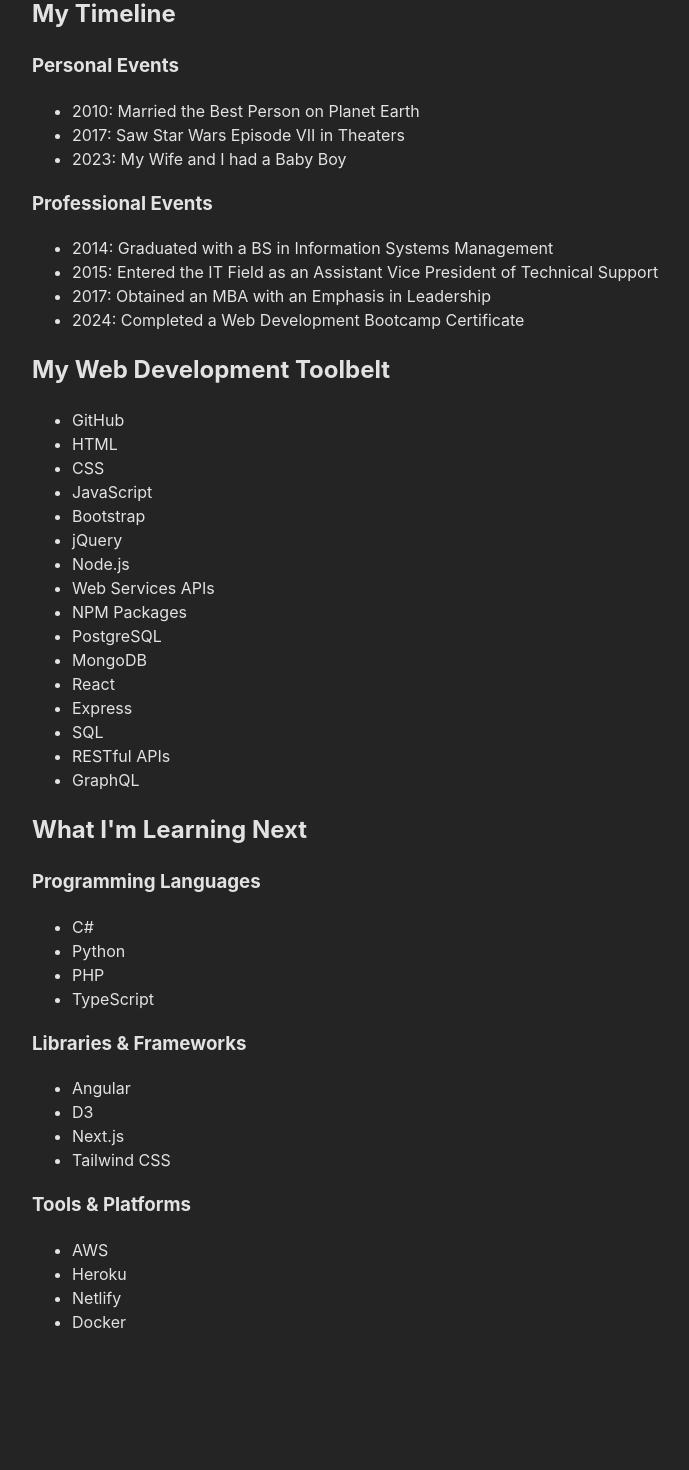
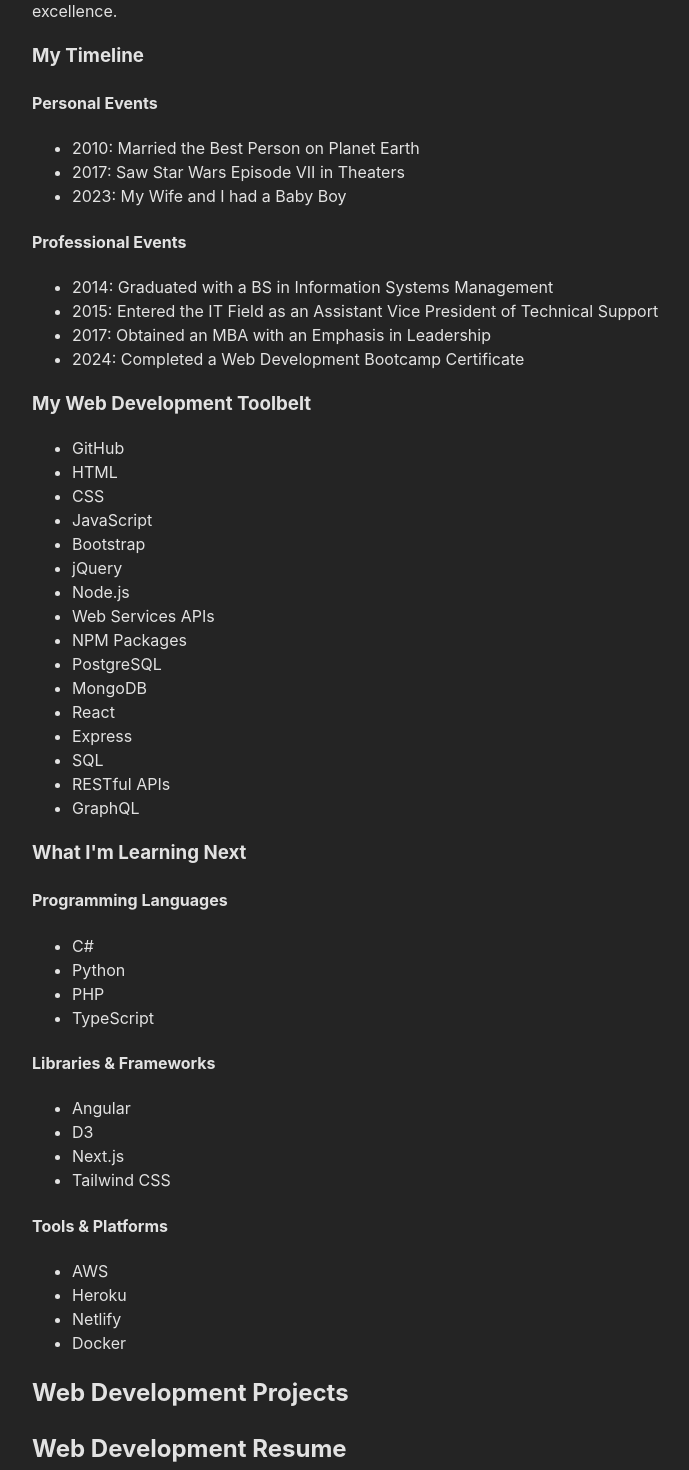
Before and after one commit to jheersink8/Portfolio-jrh, a React (Vite) app in the folder Portfolio-JRH/: page / in a window 1280 px wide. Shown: the part 860-2330 px from the top of the page, without its empty margins (6-695 px from the left). Before the commit the page ends 2224 px from the top, so only its background shows below. Built offline with nearby package versions, Linux system fonts and the light colour scheme.

Commit message:
90 percent of content built out

```diff
--- a/Portfolio-JRH/src/App.jsx
+++ b/Portfolio-JRH/src/App.jsx
@@ -1,10 +1,17 @@
 import './App.css'
-import Sketch from './components/Sketch'
+
+import Welcome from './components/Portfolio/Welcome'
+import AboutMe from './components/Portfolio/AboutMe'
+import Projects from './components/Portfolio/Projects'
+import Resume from './components/Portfolio/Resume'
 
 function App() {
   return (
     <>
-      <Sketch />
+      <Welcome />
+      <AboutMe />
+      <Projects />
+      <Resume />
     </>
   )
 }
--- /dev/null
+++ b/Portfolio-JRH/src/components/Portfolio/AboutMe.jsx
@@ -0,0 +1,20 @@
+import Bio from './AboutMeComponents/Bio';
+import Timeline from './AboutMeComponents/Timeline';
+import Skills from './AboutMeComponents/Skills'
+import Future from './AboutMeComponents/Future'
+
+
+export default function AboutMe() {
+    return (
+        <>
+            {/* About Me */}
+            <div>
+                <h2>About Me</h2>
+                <Bio />
+                <Timeline />
+                <Skills />
+                <Future />
+            </div>
+        </>
+    )
+};
--- /dev/null
+++ b/Portfolio-JRH/src/components/Portfolio/AboutMeComponents/Bio.jsx
@@ -0,0 +1,12 @@
+export default function Bio() {
+    return (
+        <>
+            {/* Bio */}
+            <h3>Who I Am</h3>
+
+            <p>I am an IT leader and full-stack web developer with over nine years of experience in technical support management and leadership. My passion lies in leveraging technology to solve business challenges and improve user experiences. I’ve developed a deep understanding of what end users need and how to create intuitive, user-centered digital solutions. Alongside my technical skills in web development, I’m experienced in managing cross-functional teams, implementing IT strategies, and driving large-scale projects.</p>
+
+            <p>I hold a BA in Information Systems Management, a Master’s degree in Business Administration, and a Full-Stack Web Development Certificate from Denver University. Whether leading IT teams or building web solutions, my goal is to deliver value through innovation, strategic thinking, and a commitment to excellence.</p>
+        </>
+    )
+};
--- /dev/null
+++ b/Portfolio-JRH/src/components/Portfolio/AboutMeComponents/Future.jsx
@@ -0,0 +1,32 @@
+export default function Future() {
+    return (
+        <>
+            {/* Future Development */}
+            <h3>What I'm Learning Next</h3>
+
+            <h4>Programming Languages</h4>
+            <ul>
+                <li>C#</li>
+                <li>Python</li>
+                <li>PHP</li>
+                <li>TypeScript</li>
+            </ul>
+
+            <h4>Libraries & Frameworks</h4>
+            <ul>
+                <li>Angular</li>
+                <li>D3</li>
+                <li>Next.js</li>
+                <li>Tailwind CSS</li>
+            </ul>
+
+            <h4>Tools & Platforms</h4>
+            <ul>
+                <li>AWS</li>
+                <li>Heroku</li>
+                <li>Netlify</li>
+                <li>Docker</li>
+            </ul>
+        </>
+    );
+};
--- /dev/null
+++ b/Portfolio-JRH/src/components/Portfolio/AboutMeComponents/Skills.jsx
@@ -0,0 +1,30 @@
+export default function Skills() {
+    return (
+        <>
+            {/* Skills */}
+            <h3>My Web Development Toolbelt</h3>
+            <ul>
+                <li>GitHub</li>
+                <li>HTML</li>
+                <li>CSS</li>
+                <li>JavaScript</li>
+
+                <li>Bootstrap</li>
+                <li>jQuery</li>
+                <li>Node.js</li>
+                <li>Web Services APIs </li>
+
+                <li>NPM Packages</li>
+                <li>PostgreSQL</li>
+                <li>MongoDB</li>
+                <li>React</li>
+
+                <li>Express</li>
+                <li>SQL</li>
+                <li>RESTful APIs</li>
+                <li>GraphQL</li>
+            </ul>
+
+        </>
+    );
+};
--- /dev/null
+++ b/Portfolio-JRH/src/components/Portfolio/AboutMeComponents/Timeline.jsx
@@ -0,0 +1,22 @@
+export default function Timeline() {
+    return (
+        <>
+            {/* Timeline */}
+            <h3>My Timeline</h3>
+            <h4>Personal Events</h4>
+            <ul>
+                <li>2010: Married the Best Person on Planet Earth</li>
+                <li>2017: Saw Star Wars Episode VII in Theaters</li>
+                <li>2023: My Wife and I had a Baby Boy</li>
+            </ul>
+
+            <h4>Professional Events</h4>
+            <ul>
+                <li>2014: Graduated with a BS in Information Systems Management</li>
+                <li>2015: Entered the IT Field as an Assistant Vice President of Technical Support</li>
+                <li>2017: Obtained an MBA with an Emphasis in Leadership</li>
+                <li>2024: Completed a Web Development Bootcamp Certificate</li>
+            </ul>
+        </>
+    );
+};
--- /dev/null
+++ b/Portfolio-JRH/src/components/Portfolio/Projects.jsx
@@ -0,0 +1,14 @@
+export default function Projects() {
+    return (
+        <>
+            {/* Projects */}
+            <div>
+                <h2>Web Development Projects</h2>
+
+
+                {/* I need project types that are each a component. For sure 'School Projects,' 'APIs,' 'Games,' and 'Misc Tools.' I need each component for each category to be descriptive? IDK. Play with this.*/}
+
+            </div>
+        </>
+    );
+};
--- /dev/null
+++ b/Portfolio-JRH/src/components/Portfolio/Resume.jsx
@@ -0,0 +1,14 @@
+export default function Resume() {
+    return (
+        <>
+            {/* Resume */}
+            <div>
+                <h2>Web Development Resume</h2>
+                <embed src='\src\assets\Heersink - Jordan (Resume) .pdf' type="application/pdf" width='800' height='1000'></embed>
+
+                <h2>IT Leadership Resume</h2>
+                <embed src='\src\assets\Resume - Jordan Heersink.pdf' type="application/pdf" width='800' height='1000'></embed>
+            </div>
+        </>
+    )
+};
--- /dev/null
+++ b/Portfolio-JRH/src/components/Portfolio/Welcome.jsx
@@ -0,0 +1,15 @@
+export default function Welcome() {
+    return (
+        <>
+            {/* Welcome */}
+            <div>
+
+                <h1>Hello. My name is Jordan Heersink. Thank you so much for visiting my site! Please scroll down to learn more about me, and use the navigation buttons to access more of my web development resources.!</h1>
+                <img
+                    src='\src\assets\lightHeadshot.jpg'
+                    width='500'
+                ></img>
+            </div>
+        </>
+    )
+};
--- a/Portfolio-JRH/src/components/Sketch.jsx
+++ /dev/null
@@ -1,102 +0,0 @@
-export default function Sketch() {
-    return (
-        <>
-            {/* Welcome */}
-            <div>
-
-                <h1>Hello. My name is Jordan Heersink. Thank you so much for visiting my site! Please scroll down to learn more about me, and use the navigation buttons to access more of my web development resources.!</h1>
-                <img
-                    src='\src\assets\lightHeadshot.jpg'
-                    width='500'
-                ></img>
-            </div>
-
-            {/* About Me */}
-            <div>
-                {/* Bio */}
-                <h2>Who I Am</h2>
-                <p>I am an IT leader and full-stack web developer with over nine years of experience in technical support management and leadership. My passion lies in leveraging technology to solve business challenges and improve user experiences. I’ve developed a deep understanding of what end users need and how to create intuitive, user-centered digital solutions. Alongside my technical skills in web development, I’m experienced in managing cross-functional teams, implementing IT strategies, and driving large-scale projects.</p>
-                <p>I hold a BA in Information Systems Management, a Master’s degree in Business Administration, and a Full-Stack Web Development Certificate from Denver University. Whether leading IT teams or building web solutions, my goal is to deliver value through innovation, strategic thinking, and a commitment to excellence.</p>
-
-                {/* Timeline */}
-                <h2>My Timeline</h2>
-                <h3>Personal Events</h3>
-                <ul>
-                    <li>2010: Married the Best Person on Planet Earth</li>
-                    <li>2017: Saw Star Wars Episode VII in Theaters</li>
-                    <li>2023: My Wife and I had a Baby Boy</li>
-                </ul>
-
-                <h3>Professional Events</h3>
-                <ul>
-                    <li>2014: Graduated with a BS in Information Systems Management</li>
-                    <li>2015: Entered the IT Field as an Assistant Vice President of Technical Support</li>
-                    <li>2017: Obtained an MBA with an Emphasis in Leadership</li>
-                    <li>2024: Completed a Web Development Bootcamp Certificate</li>
-                </ul>
-                {/* Skills */}
-                <h2>My Web Development Toolbelt</h2>
-                <ul>
-                    <li>GitHub</li>
-                    <li>HTML</li>
-                    <li>CSS</li>
-                    <li>JavaScript</li>
-
-                    <li>Bootstrap</li>
-                    <li>jQuery</li>
-                    <li>Node.js</li>
-                    <li>Web Services APIs </li>
-
-                    <li>NPM Packages</li>
-                    <li>PostgreSQL</li>
-                    <li>MongoDB</li>
-                    <li>React</li>
-
-                    <li>Express</li>
-                    <li>SQL</li>
-                    <li>RESTful APIs</li>
-                    <li>GraphQL</li>
-                </ul>
-
-                {/* Future Development */}
-                <h2>What I'm Learning Next</h2>
-
-                <h3>Programming Languages</h3>
-                <ul>
-                    <li>C#</li>
-                    <li>Python</li>
-                    <li>PHP</li>
-                    <li>TypeScript</li>
-                </ul>
-
-                <h3>Libraries & Frameworks</h3>
-                <ul>
-                    <li>Angular</li>
-                    <li>D3</li>
-                    <li>Next.js</li>
-                    <li>Tailwind CSS</li>
-                </ul>
-
-                <h3>Tools & Platforms</h3>
-                <ul>
-                    <li>AWS</li>
-                    <li>Heroku</li>
-                    <li>Netlify</li>
-                    <li>Docker</li>
-                </ul>
-
-            </div>
-
-            {/* Projects */}
-            <div>
-
-            </div>
-
-            {/* Resume */}
-            <div>
-
-            </div>
-
-        </>
-    )
-};
```
Also changed, not shown: 2 other files (tests, documents, lock files or other folders).
